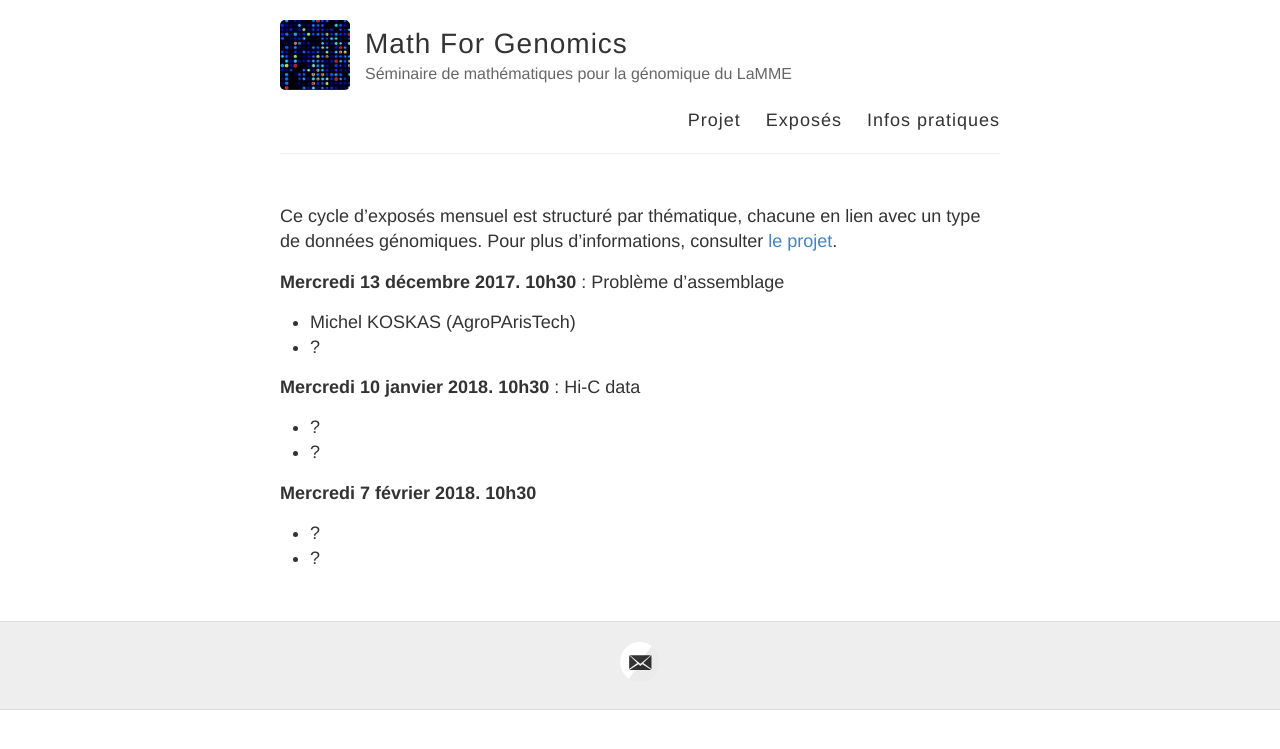
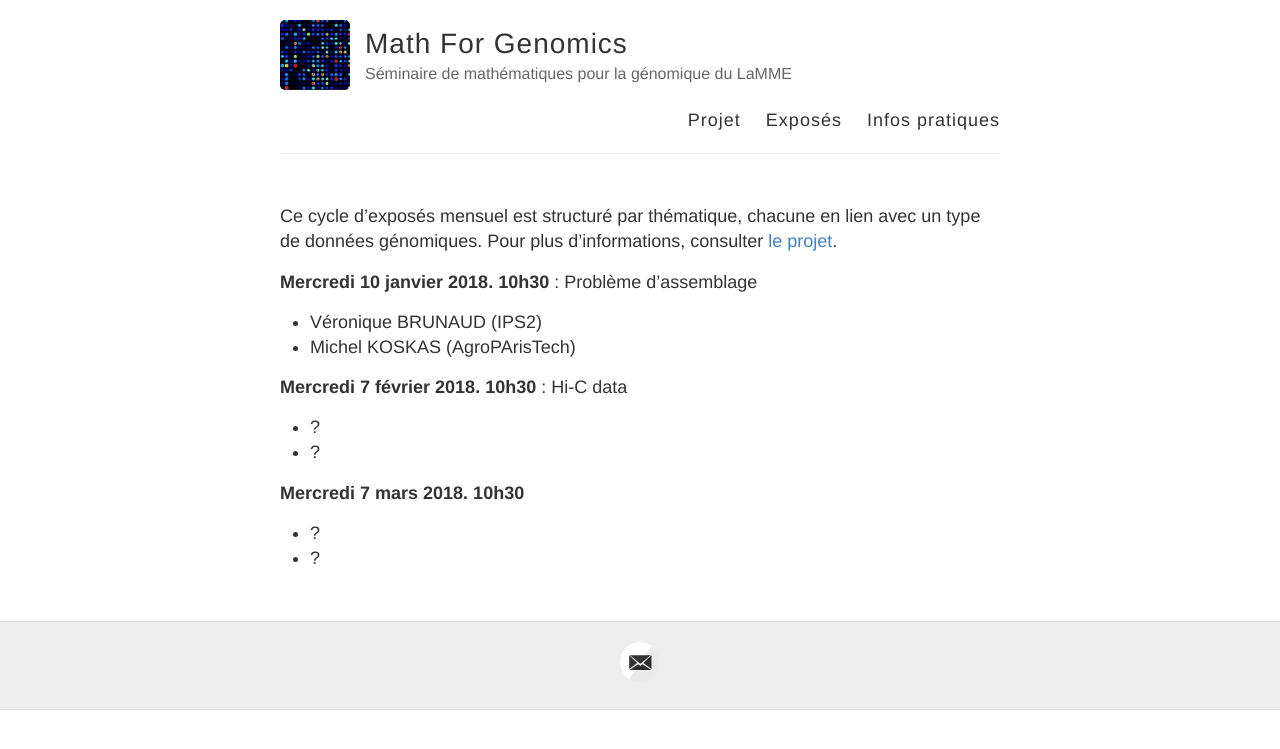
Before and after one commit to MathForGenomics/MathForGenomics.github.io, a Jekyll site: the page built from exposes.md, in a window 1280 px wide. Shown: the top 749 px of the page. Built offline with Jekyll 4.4.1, drawn with Linux system fonts in a browser that asks for light colours.

Commit message:
Update exposes.md

```diff
--- a/exposes.md
+++ b/exposes.md
@@ -6,14 +6,14 @@ permalink: /exposes/
 
 Ce cycle d’exposés mensuel est structuré par thématique, chacune en lien avec un type de données génomiques. Pour plus d'informations, consulter [le projet](projet.md).
 
-**Mercredi 13 décembre 2017. 10h30** : Problème d'assemblage
+**Mercredi 10 janvier 2018. 10h30** : Problème d'assemblage
+- Véronique BRUNAUD (IPS2)
 - Michel KOSKAS (AgroPArisTech)
-- ?
 
-**Mercredi 10 janvier 2018. 10h30** : Hi-C data
+**Mercredi 7 février 2018. 10h30** : Hi-C data
 - ?
 - ?
 
-**Mercredi 7 février 2018. 10h30**
+**Mercredi 7 mars 2018. 10h30**
 - ?
 - ?
```
